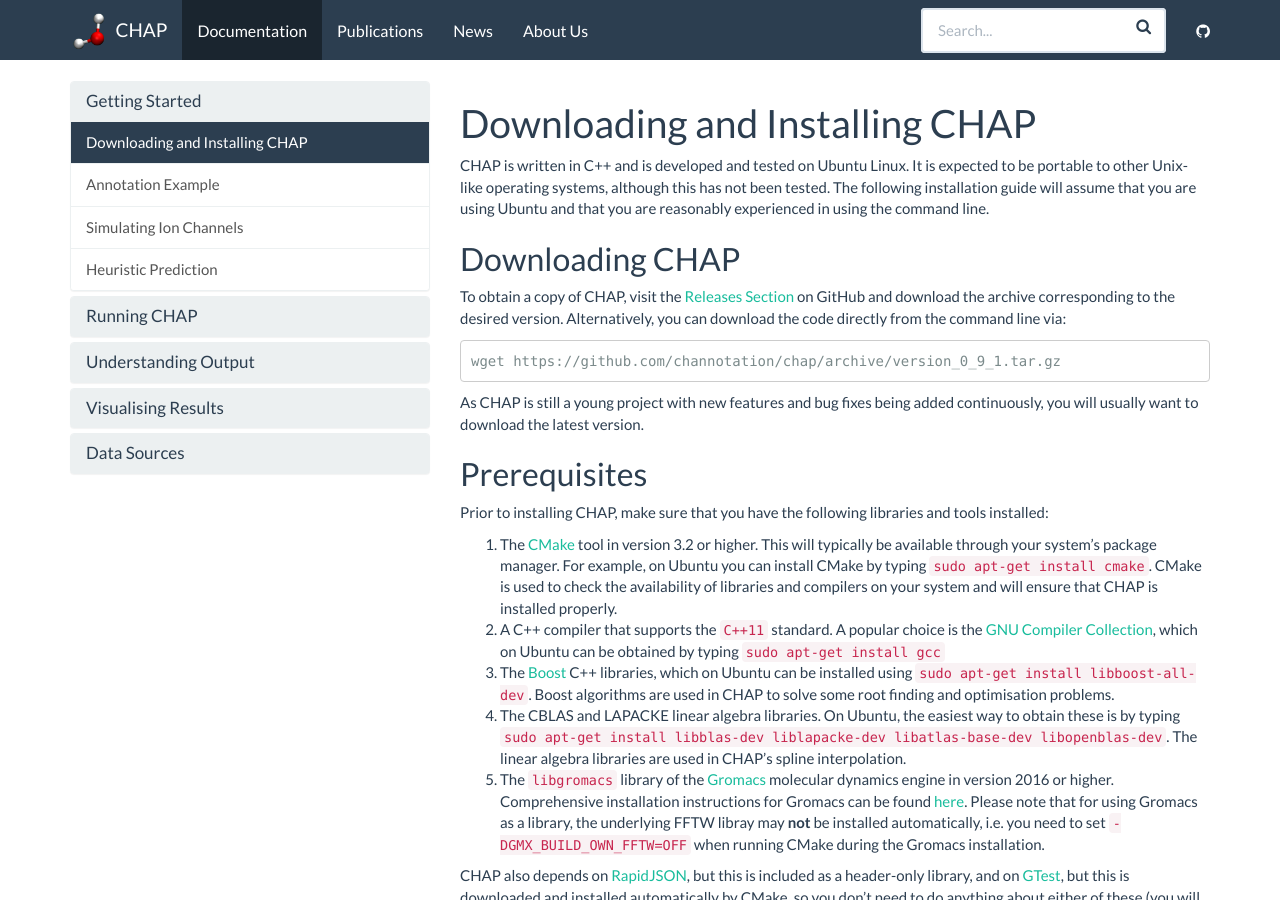
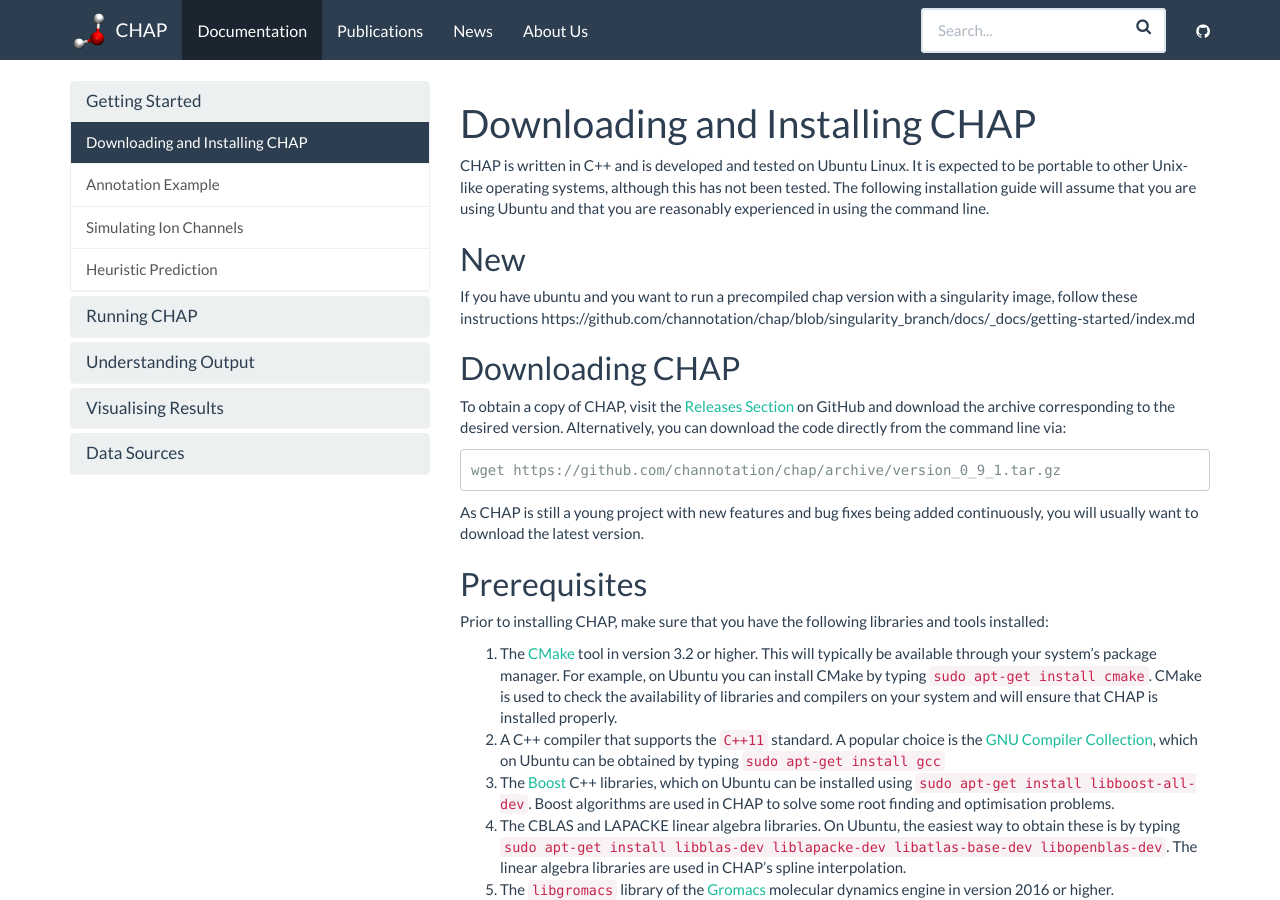
Before and after one commit to channotation/chap, a Jekyll site: the page built from docs/_docs/getting-started/index.md, in a window 1280 px wide and 900 px high. Built offline with Jekyll 4.4.1, drawn with Linux system fonts in a browser that asks for light colours; nearby versions of some CDN libraries.

Commit message:
Update index.md
added link to singularity branch

```diff
--- a/docs/_docs/getting-started/index.md
+++ b/docs/_docs/getting-started/index.md
@@ -17,6 +17,9 @@
 
 CHAP is written in C++ and is developed and tested on Ubuntu Linux. It is expected to be portable to other Unix-like operating systems, although this has not been tested. The following installation guide will assume that you are using Ubuntu and that you are reasonably experienced in using the command line.
 
+## New ##
+
+If you have ubuntu and you want to run a precompiled chap version with a singularity image, follow these instructions  https://github.com/channotation/chap/blob/singularity_branch/docs/_docs/getting-started/index.md
 
 ## Downloading CHAP ##
 
```
